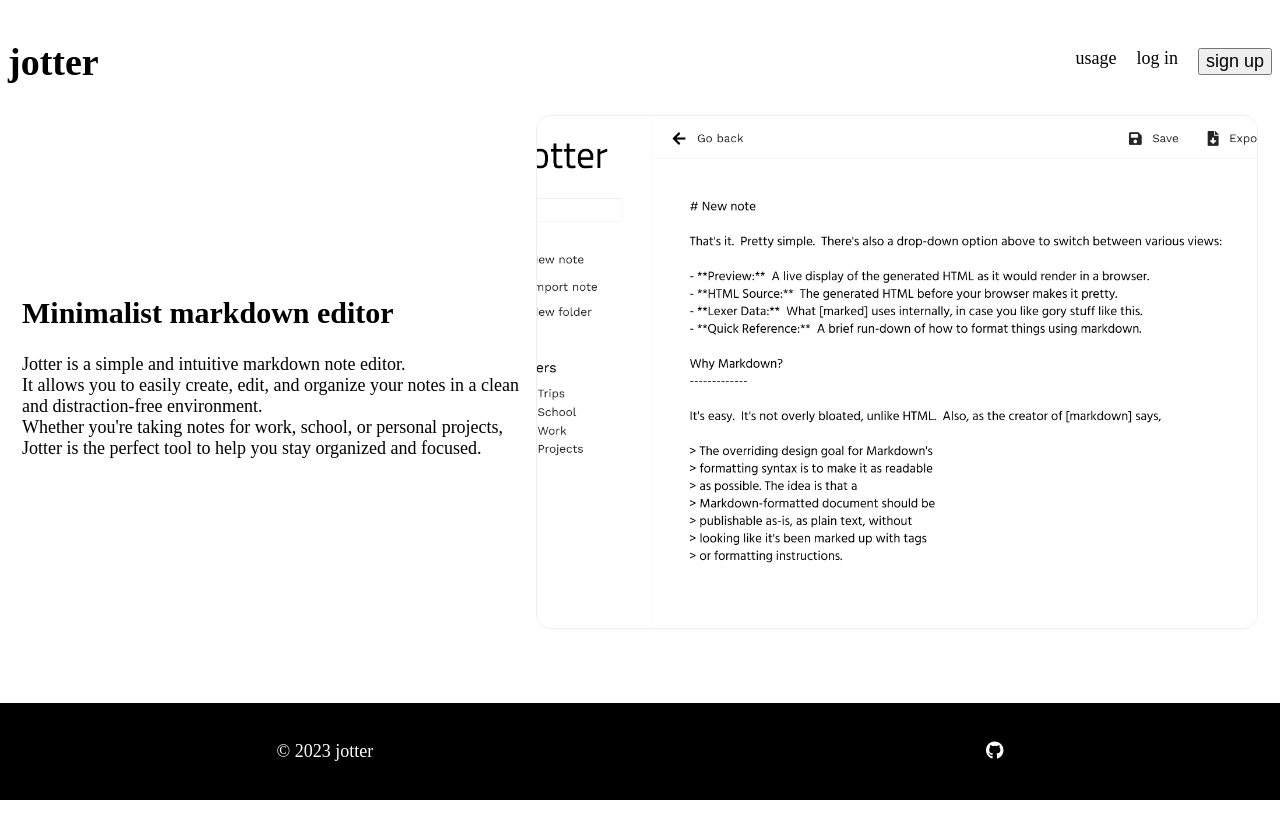
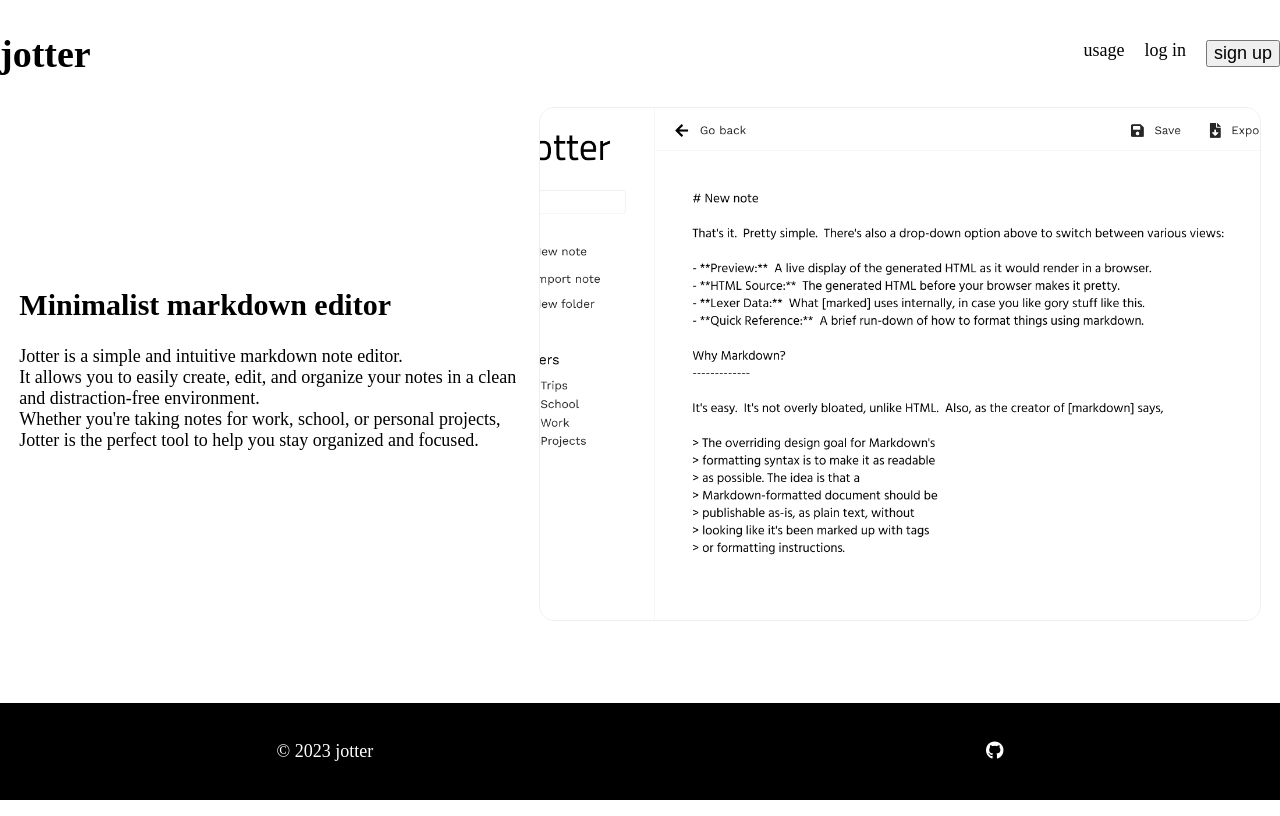
Before and after one commit to bourdier/jotter, a React (Create React App) app: page / in a window 1280 px wide. Built offline with nearby package versions, Linux system fonts and the light colour scheme.

Commit message:
Fix body reset

```diff
--- a/src/assets/sass/base/_reset.scss
+++ b/src/assets/sass/base/_reset.scss
@@ -1,3 +1,3 @@
 body {
-  padding: 0;
+  margin: 0;
 }
--- a/src/index.css
+++ b/src/index.css
@@ -1,5 +1,5 @@
 body {
-  padding: 0;
+  margin: 0;
 }
 
 .homepage {
```
